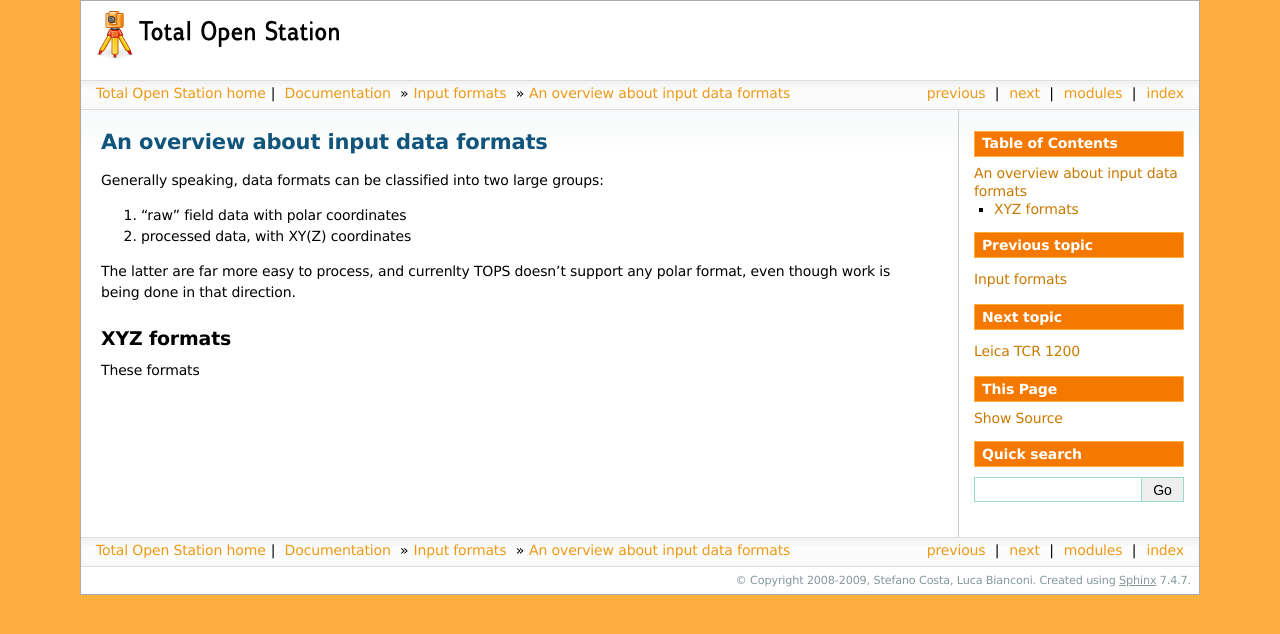
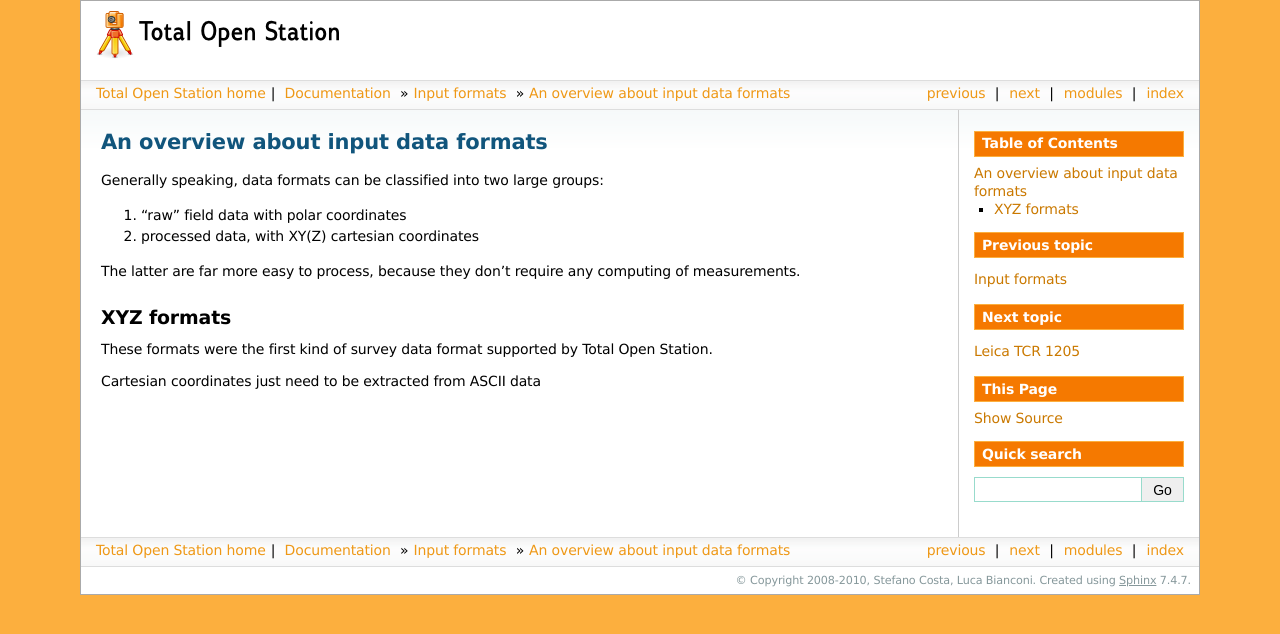
Before and after one commit to totalopenstation/totalopenstation, a Sphinx documentation site: the page built from docs/input_formats/general.txt, in a window 1280 px wide. Shown: the top 634 px of the page. Built offline with Sphinx 7.4.7, drawn with Linux system fonts in a browser that asks for light colours; formulas are drawn with MathJax 3.

```diff
--- a/docs/conf.py
+++ b/docs/conf.py
@@ -38,7 +38,7 @@ master_doc = 'contents'
 
 # General information about the project.
 project = u'Total Open Station'
-copyright = u'2008-2009, Stefano Costa, Luca Bianconi'
+copyright = u'2008-2010, Stefano Costa, Luca Bianconi'
 
 # The version info for the project you're documenting, acts as replacement for
 # |version| and |release|, also used in various other places throughout the
@@ -47,7 +47,7 @@ copyright = u'2008-2009, Stefano Costa, Luca Bianconi'
 # The short X.Y version.
 version = '0.2'
 # The full version, including alpha/beta/rc tags.
-release = '0.2dev'
+release = '0.2'
 
 # The language for content autogenerated by Sphinx. Refer to documentation
 # for a list of supported languages.
@@ -128,7 +128,7 @@ html_static_path = ['_static']
 
 # If true, SmartyPants will be used to convert quotes and dashes to
 # typographically correct entities.
-#html_use_smartypants = True
+html_use_smartypants = True
 
 # Custom sidebar templates, maps document names to template names.
 #html_sidebars = {}
--- a/docs/formats.txt
+++ b/docs/formats.txt
@@ -26,3 +26,4 @@
 .. toctree::
 
    input_formats/other
+   input_formats/new
--- a/docs/input_formats/general.txt
+++ b/docs/input_formats/general.txt
@@ -8,13 +8,15 @@ Generally speaking, data formats can be classified into two large
 groups:
 
 1. “raw” field data with polar coordinates
-2. processed data, with XY(Z) coordinates
+2. processed data, with XY(Z) cartesian coordinates
 
-The latter are far more easy to process, and currenlty TOPS doesn't
-support any polar format, even though work is being done in that
-direction.
+The latter are far more easy to process, because they don't require
+any computing of measurements.
 
 XYZ formats
 ===========
 
-These formats
+These formats were the first kind of survey data format supported by
+Total Open Station.
+
+Cartesian coordinates just need to be extracted from ASCII data
```
Also changed, not shown: docs/input_formats/if_leica_tcr_1205.txt (+13 -2 lines), docs/input_formats/if_nikon_raw_v200.txt (added, +21 -0 lines), docs/input_formats/new.txt (added, +63 -0 lines), docs/installing.txt (+15 -1 lines).
